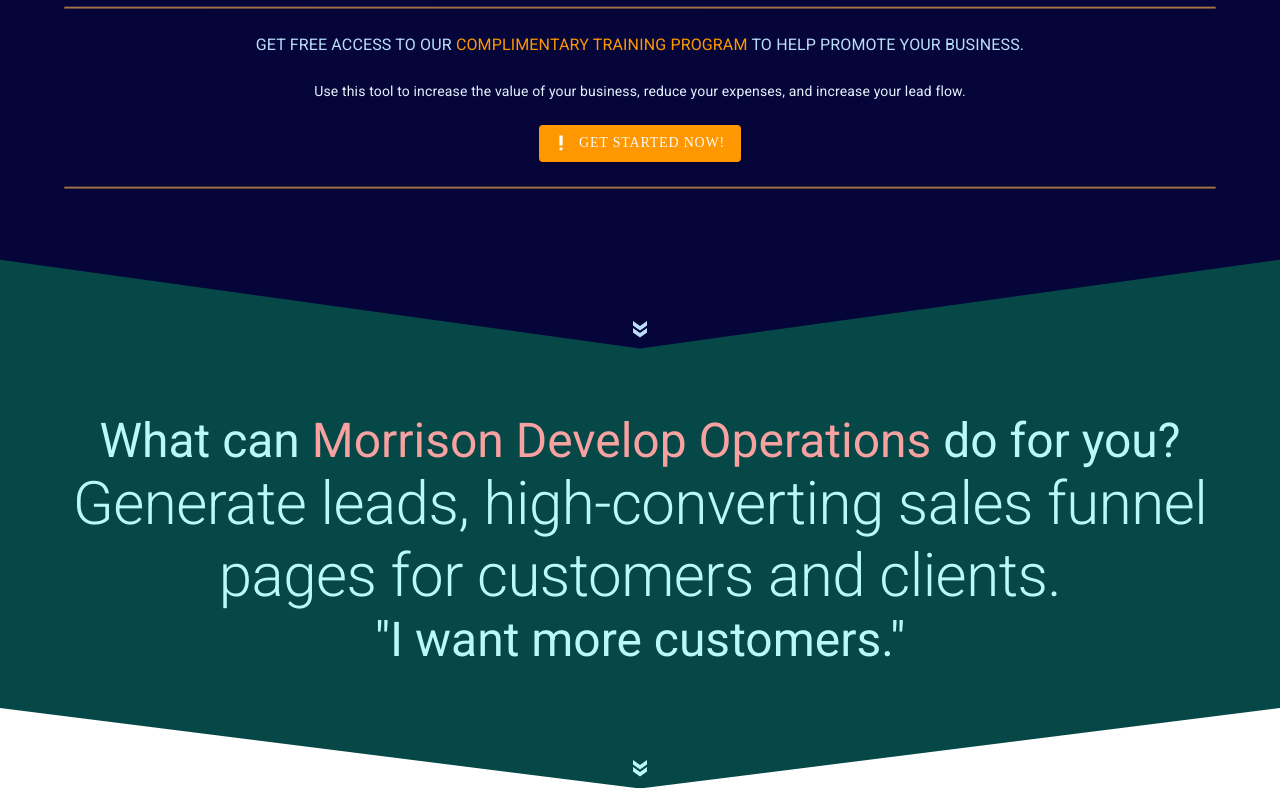
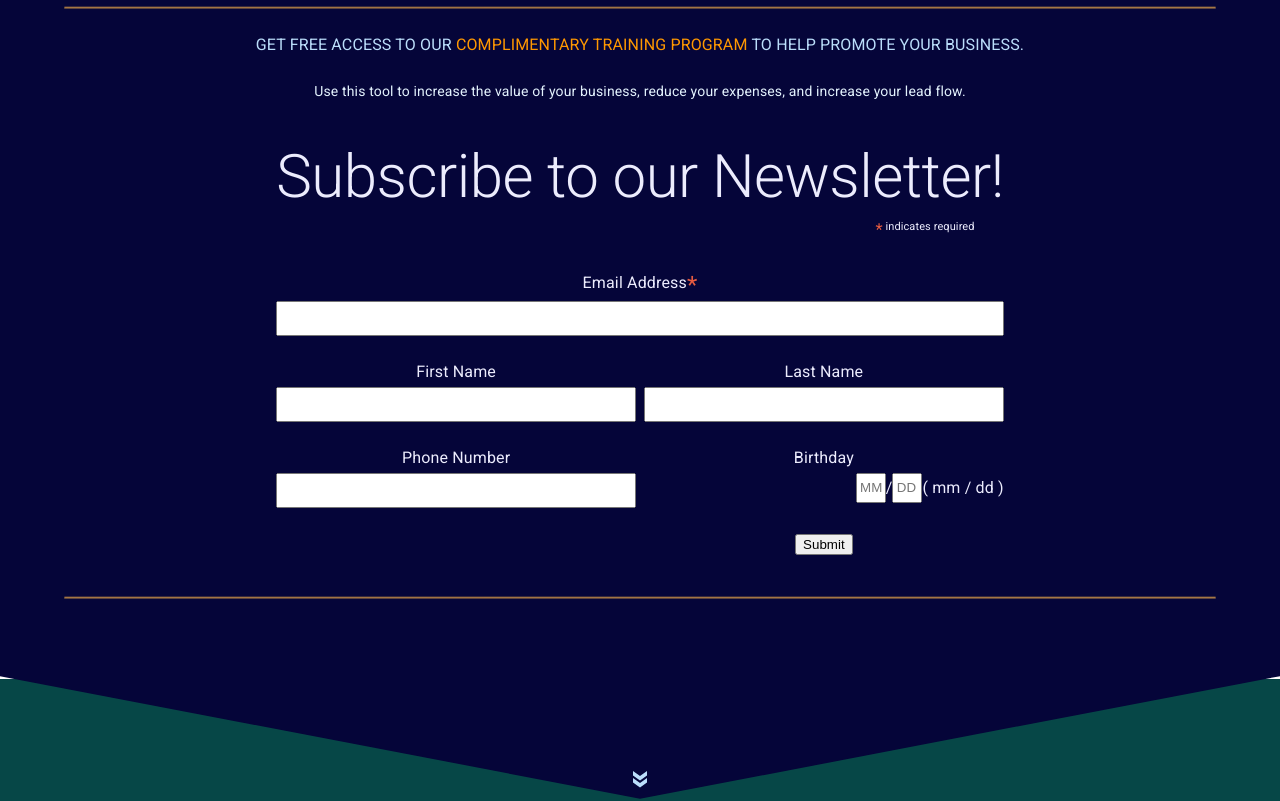
Before and after one commit to mjmorrison10/landing-page-template, a Next.js app: page / in a window 1280 px wide. Shown: the part 900-1701 px from the top of the page. Built offline with nearby package versions, Linux system fonts and the light colour scheme.

Commit message:
update mailing list

```diff
--- a/Components/EmailForm/signUp.js
+++ b/Components/EmailForm/signUp.js
@@ -63,6 +63,7 @@
   const birthdayFieldGroupContainerStyles = {
     display: "flex",
     alignItems: "center",
+    justifyContent: {xs: "center", md: "flex-end"},
   };
 
   const mmddStyles = {};
--- a/Components/Intro.js
+++ b/Components/Intro.js
@@ -11,6 +11,7 @@
 import { DoubleArrow } from "@mui/icons-material";
 import GetStartedBtn from "./GetStartedBtn";
 import SkeletonComp from "./SkeletonComp";
+import SignUp from "./EmailForm/signUp";
 
 // import { makeStyles } from "@material-ui/core/styles";
 
@@ -57,7 +58,7 @@
   justifyContent: "center",
   textAlign: "center",
   gap: 10,
-  pb: { xs: 30, sm: 15, md: 15 },
+  pb: { xs: 30, sm: 15, md: 20 },
 };
 
 const freeAccessStyles = {
@@ -165,7 +166,8 @@
             {content.subFreeAccess}
           </Typography>
 
-          <GetStartedBtn />
+          <SignUp />
+          {/* <GetStartedBtn /> */}
 
           {/* <Box component={"form"} sx={formStyles}>
             <TextField
--- a/Components/SecondaryIntro.js
+++ b/Components/SecondaryIntro.js
@@ -20,8 +20,8 @@
   const sectionStyles = {
     bgcolor: "darkBg.secondary",
     // minHeight: "75vh",
-    mt: -12,
-    pt: 20,
+    mt: -15,
+    pt: 23,
     // pt: "8%",
     clipPath: clipPathBottom2,
 
```
